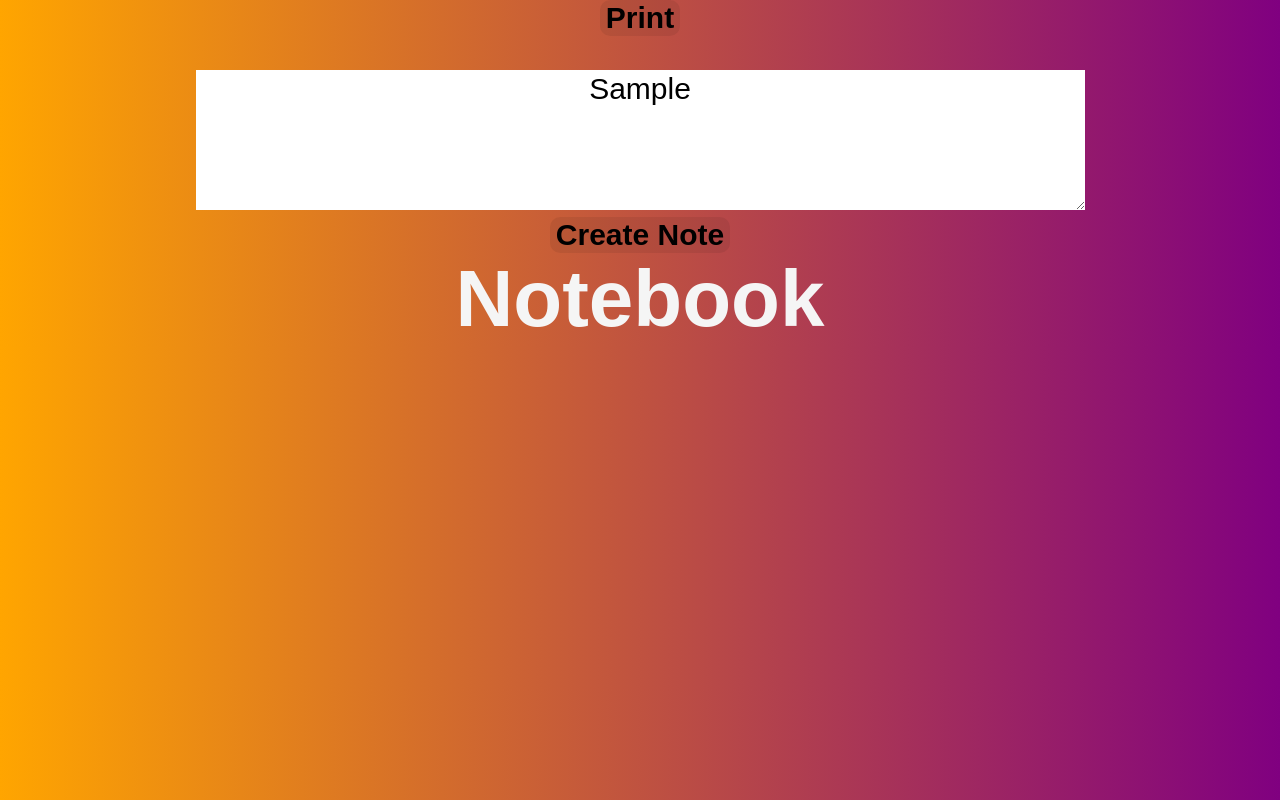
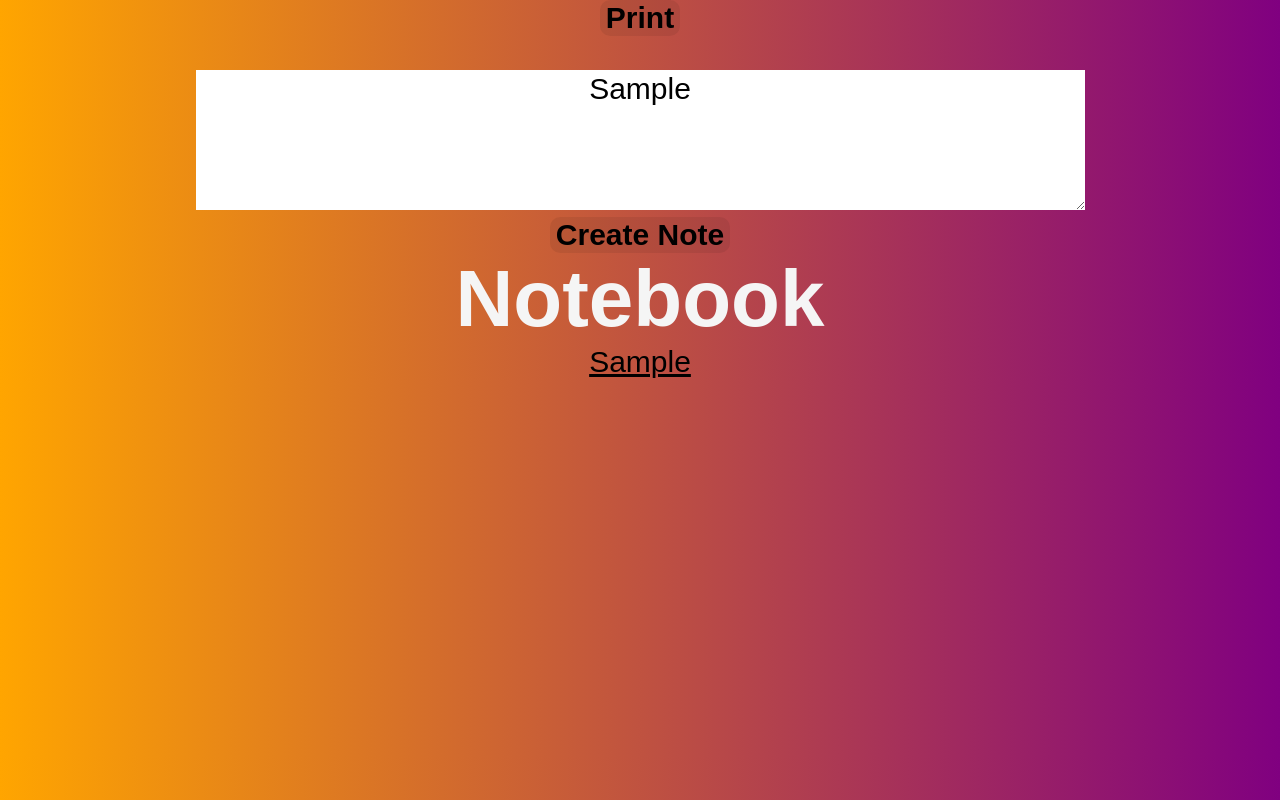
Before and after one commit to ianmcnicholas/week-7-notes, a plain HTML site: page src/index.html in a window 1280 px wide. Both pictures are taken after typing "Sample" into the empty fields and a click on the button "Create Note". Drawn offline with Linux system fonts and the light colour scheme.

Commit message:
display of hrefs is now working

```diff
--- a/src/interface.js
+++ b/src/interface.js
@@ -10,12 +10,22 @@
   displayNoteLinks();
 }
 
+console.log(notebook.previews())
+let displayCount = 0
+
 function displayNoteLinks() {
-  notebook.previews.forEach((preview, index) => {
+  let lastElement = notebook.previews()[notebook.previews().length - 1]
+  let divArray = [lastElement]
+  divArray.forEach((preview) => {
+    console.log(preview)
     let a = document.createElement('a');
+    // a = <a></a>
     let node = document.createTextNode(preview);
     a.appendChild(node);
-    a.href = `#${index}`
+    // a = <a>preview</a>
+    a.href = `#${displayCount}`
+    displayCount++
+    // a = <a href="#index">preview</a>
     let element = document.getElementById("div1");
     element.appendChild(a);
     let br = document.createElement('br');
```
Also changed, not shown: src/index.html (+1 -0 lines).
